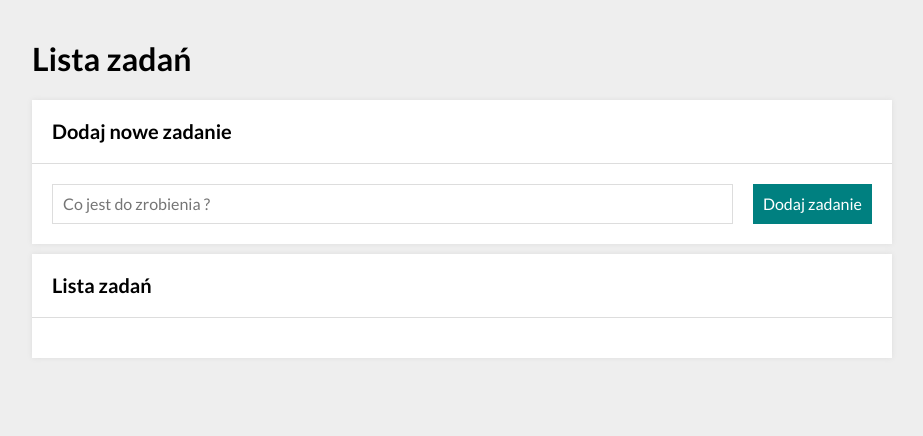
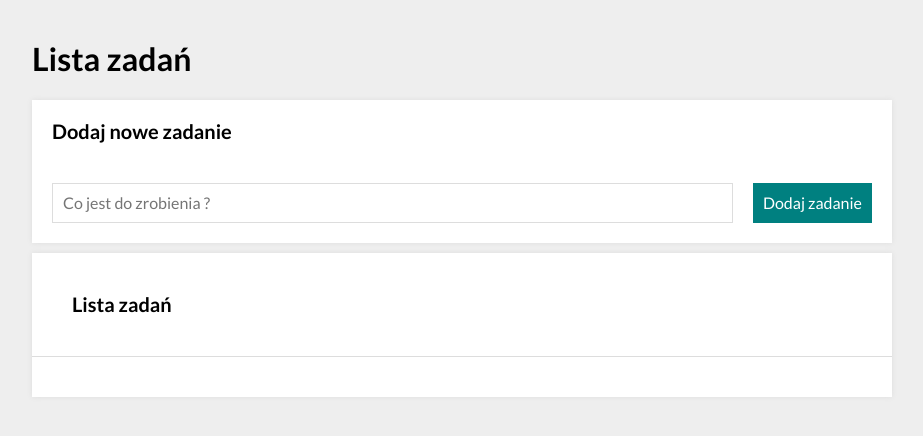
Before and after one commit to pawelnowak-code/todo-list, a plain HTML site: page index.html in a window 1280 px wide. Shown: the whole page, without its empty margins (178-1101 px from the left). Drawn offline with nearby package versions, Linux system fonts and the light colour scheme.

Commit message:
add html structure and css classes for new 2 buttons

```diff
--- a/css/section.css
+++ b/css/section.css
@@ -5,10 +5,19 @@
 }
 
 .section__header {
+    border-bottom: 1px solid #ddd;
+    padding: 20px;
+    display: grid;
+    grid-template-columns: auto auto;
+    grid-gap: 20px;
+    justify-content: space-between;
+    align-items: center;
+}
+
+.section__title {
     font-size: 20px;
+    margin: 0;
     padding: 20px;
-    margin: 0;
-    border-bottom: 1px solid #ddd;
 }
 
 .section__body {
--- a/index.html
+++ b/index.html
@@ -28,7 +28,7 @@
             <h1>Lista zadań</h1>
         </header>
         <section class="section">
-            <h2 class="section__header">Dodaj nowe zadanie</h2>
+            <h2 class="section__title">Dodaj nowe zadanie</h2>
             <div class="section__body">
                 <form class="form js-form">
                     <input class="form__input js-newTask" placeholder="Co jest do zrobienia ?">
@@ -38,7 +38,11 @@
         </section>
 
         <section class="section">
-            <h2 class="section__header">Lista zadań</h2>
+            <header class="section__header">
+                <h2 class="section__title">Lista zadań</h2>
+                <div class="buttons js-buttons">
+                </div>
+            </header>
             <div class="section__body">
                 <ul class="tasksList js-tasksList"></ul>
             </div>
--- a/js/script.js
+++ b/js/script.js
@@ -70,6 +70,8 @@ let tasks = [];
 
         bindEvents();
 
+        // do usuniecia
+        console.log(tasks);
     };
 
 
```
Also changed, not shown: css/buttons.css (added).
